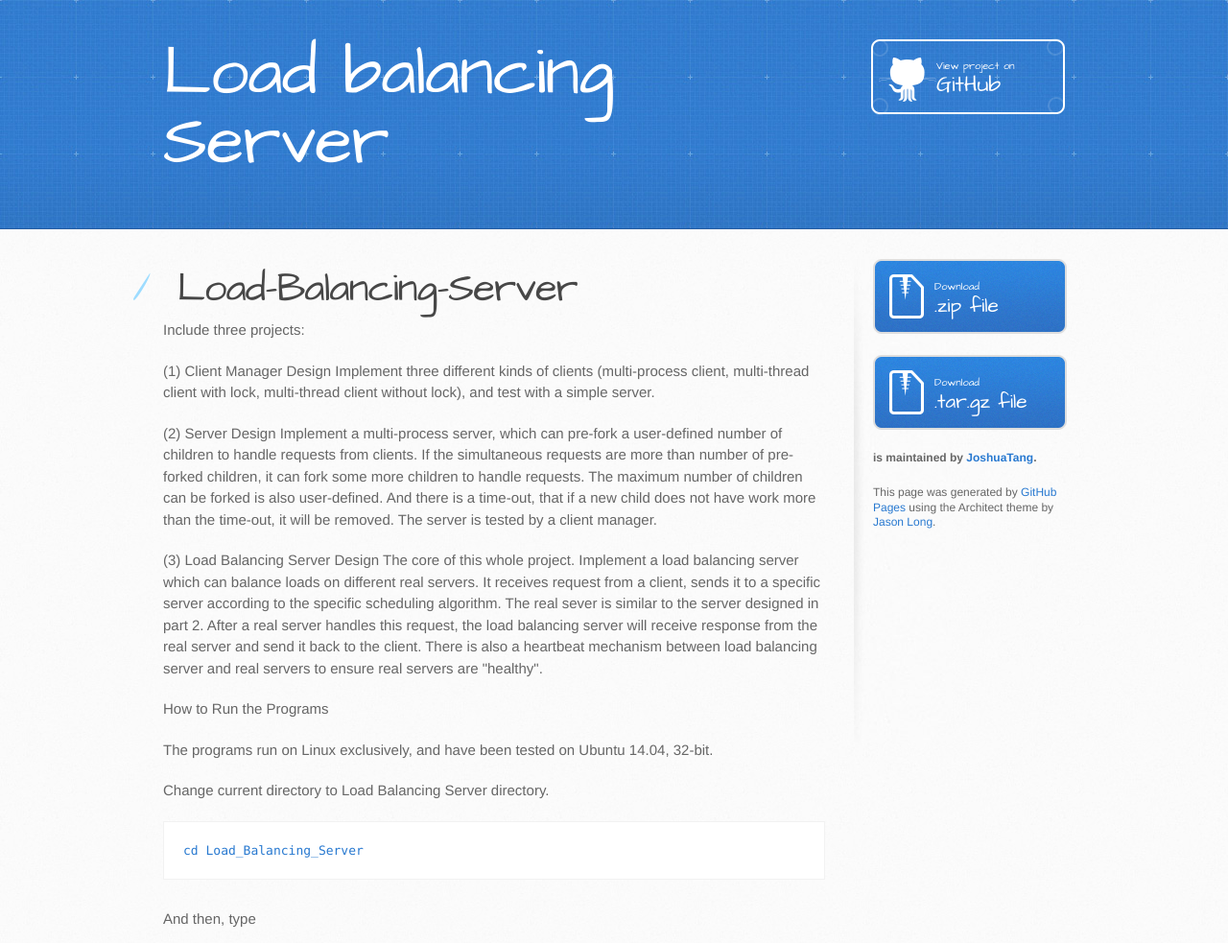
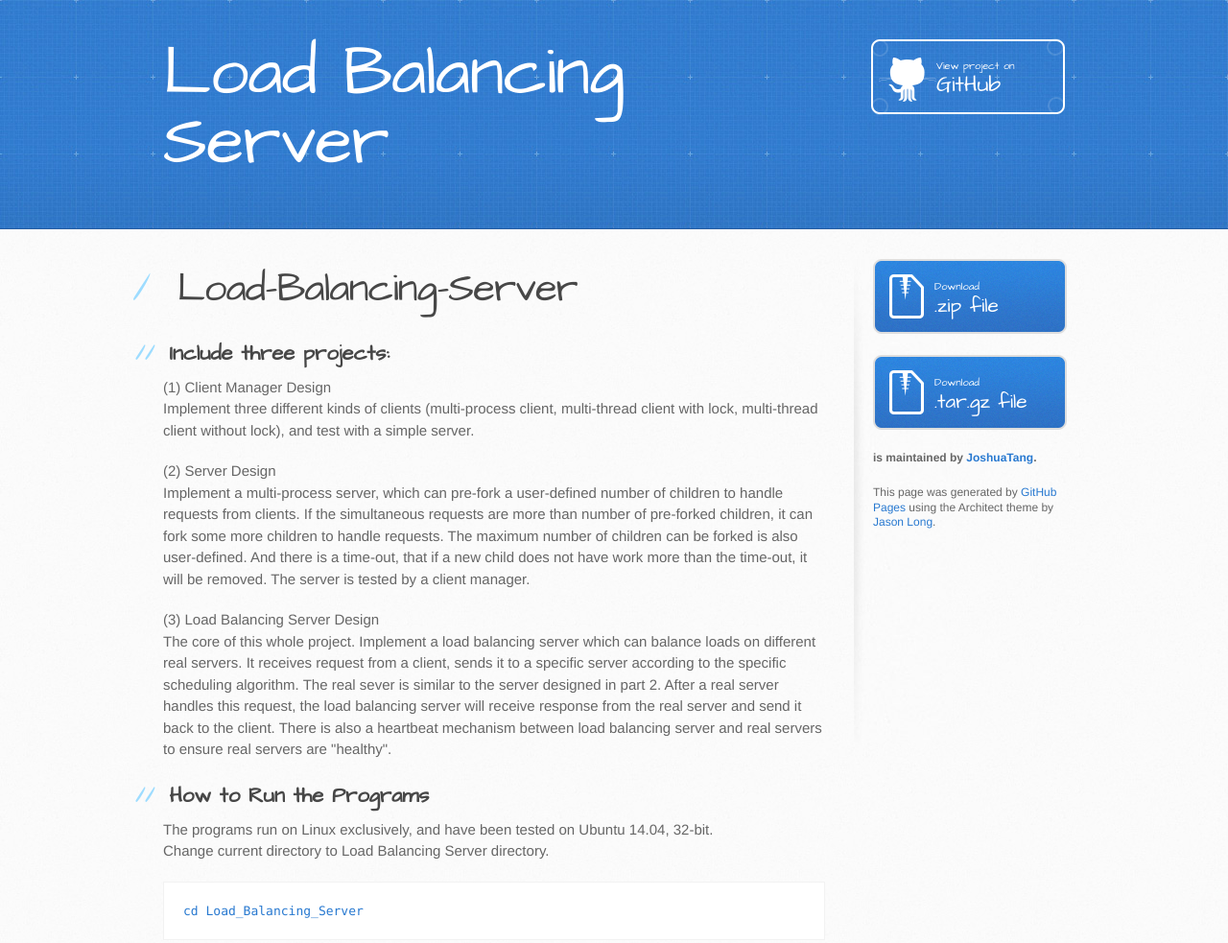
Before and after one commit to ChunxuTang/Load_Balancing_Server, a plain HTML site: page index.html in a window 1280 px wide. Shown: the top 983 px of the page at 96% size. Drawn offline with Linux system fonts and the light colour scheme.

Commit message:
Create gh-pages branch via GitHub

```diff
--- a/index.html
+++ b/index.html
@@ -13,13 +13,13 @@
     <script src="//html5shiv.googlecode.com/svn/trunk/html5.js"></script>
     <![endif]-->
 
-    <title>Load balancing Server by JoshuaTang</title>
+    <title>Load Balancing Server by JoshuaTang</title>
   </head>
 
   <body>
     <header>
       <div class="inner">
-        <h1>Load balancing Server</h1>
+        <h1>Load Balancing Server</h1>
         <h2></h2>
         <a href="https://github.com/JoshuaTang/Load_Balancing_Server" class="button"><small>View project on</small> GitHub</a>
       </div>
@@ -31,22 +31,23 @@
           <h1>
 <a id="load-balancing-server" class="anchor" href="#load-balancing-server" aria-hidden="true"><span class="octicon octicon-link"></span></a>Load-Balancing-Server</h1>
 
-<p>Include three projects:</p>
+<h2>
+<a id="include-three-projects" class="anchor" href="#include-three-projects" aria-hidden="true"><span class="octicon octicon-link"></span></a>Include three projects:</h2>
 
-<p>(1) Client Manager Design
-    Implement three different kinds of clients (multi-process client, multi-thread client with lock, multi-thread client without lock), and test with a simple server.</p>
+<p>(1) Client Manager Design<br>
+Implement three different kinds of clients (multi-process client, multi-thread client with lock, multi-thread client without lock), and test with a simple server.  </p>
 
-<p>(2) Server Design
-    Implement a multi-process server, which can pre-fork a user-defined number of children to handle requests from clients. If the simultaneous requests are more than number of pre-forked children, it can fork some more children to handle requests. The maximum number of children can be forked is also user-defined. And there is a time-out, that if a new child does not have work more than the time-out, it will be removed. The server is tested by a client manager.</p>
+<p>(2) Server Design<br>
+Implement a multi-process server, which can pre-fork a user-defined number of children to handle requests from clients. If the simultaneous requests are more than number of pre-forked children, it can fork some more children to handle requests. The maximum number of children can be forked is also user-defined. And there is a time-out, that if a new child does not have work more than the time-out, it will be removed. The server is tested by a client manager.  </p>
 
-<p>(3) Load Balancing Server Design
-    The core of this whole project. Implement a load balancing server which can balance loads on different real servers. It receives request from a client, sends it to a specific server according to the specific scheduling algorithm. The real sever is similar to the server designed in part 2. After a real server handles this request, the load balancing server will receive response from the real server and send it back to the client. There is also a heartbeat mechanism between load balancing server and real servers to ensure real servers are "healthy".</p>
+<p>(3) Load Balancing Server Design<br>
+The core of this whole project. Implement a load balancing server which can balance loads on different real servers. It receives request from a client, sends it to a specific server according to the specific scheduling algorithm. The real sever is similar to the server designed in part 2. After a real server handles this request, the load balancing server will receive response from the real server and send it back to the client. There is also a heartbeat mechanism between load balancing server and real servers to ensure real servers are "healthy".  </p>
 
-<p>How to Run the Programs</p>
+<h2>
+<a id="how-to-run-the-programs" class="anchor" href="#how-to-run-the-programs" aria-hidden="true"><span class="octicon octicon-link"></span></a>How to Run the Programs</h2>
 
-<p>The programs run on Linux exclusively, and have been tested on Ubuntu 14.04, 32-bit.</p>
-
-<p>Change current directory to Load Balancing Server directory.</p>
+<p>The programs run on Linux exclusively, and have been tested on Ubuntu 14.04, 32-bit.<br>
+Change current directory to Load Balancing Server directory.</p>
 
 <pre><code>cd Load_Balancing_Server
 </code></pre>
@@ -56,7 +57,7 @@
 <pre><code>sudo make all
 </code></pre>
 
-<p>In Server and Load Balancer directories, there will be two versions of executable files: debug and release. The debug version can provide more debugging messages of the programs and may run a little bit slower. The release version can directly be used and provide less debugging information.
+<p>In Server and Load Balancer directories, there will be two versions of executable files: debug and release. The debug version can provide more debugging messages of the programs and may run a little bit slower. The release version can directly be used and provide less debugging information.<br>
 In ClientManger directory, there will only be executable files that can be directly used.</p>
         </section>
 
```
Also changed, not shown: params.json (+1 -1 lines).
